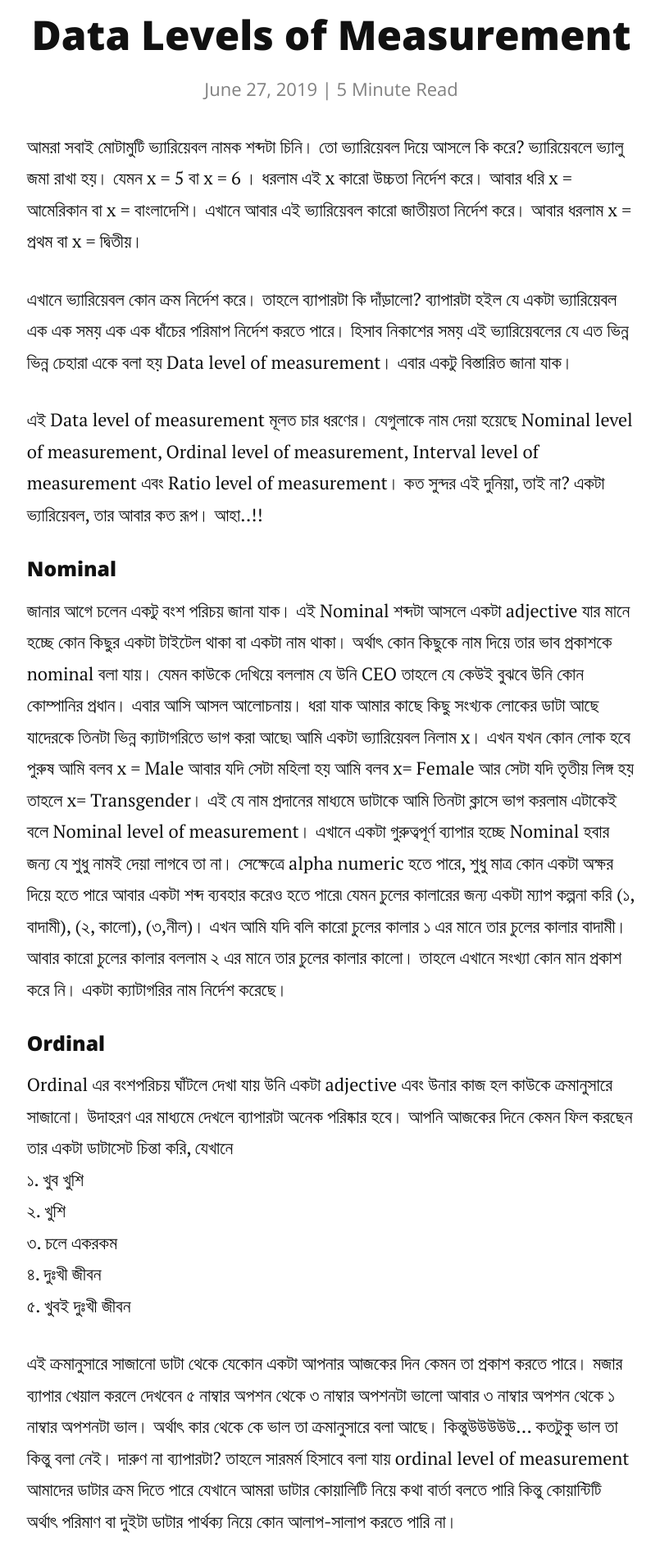
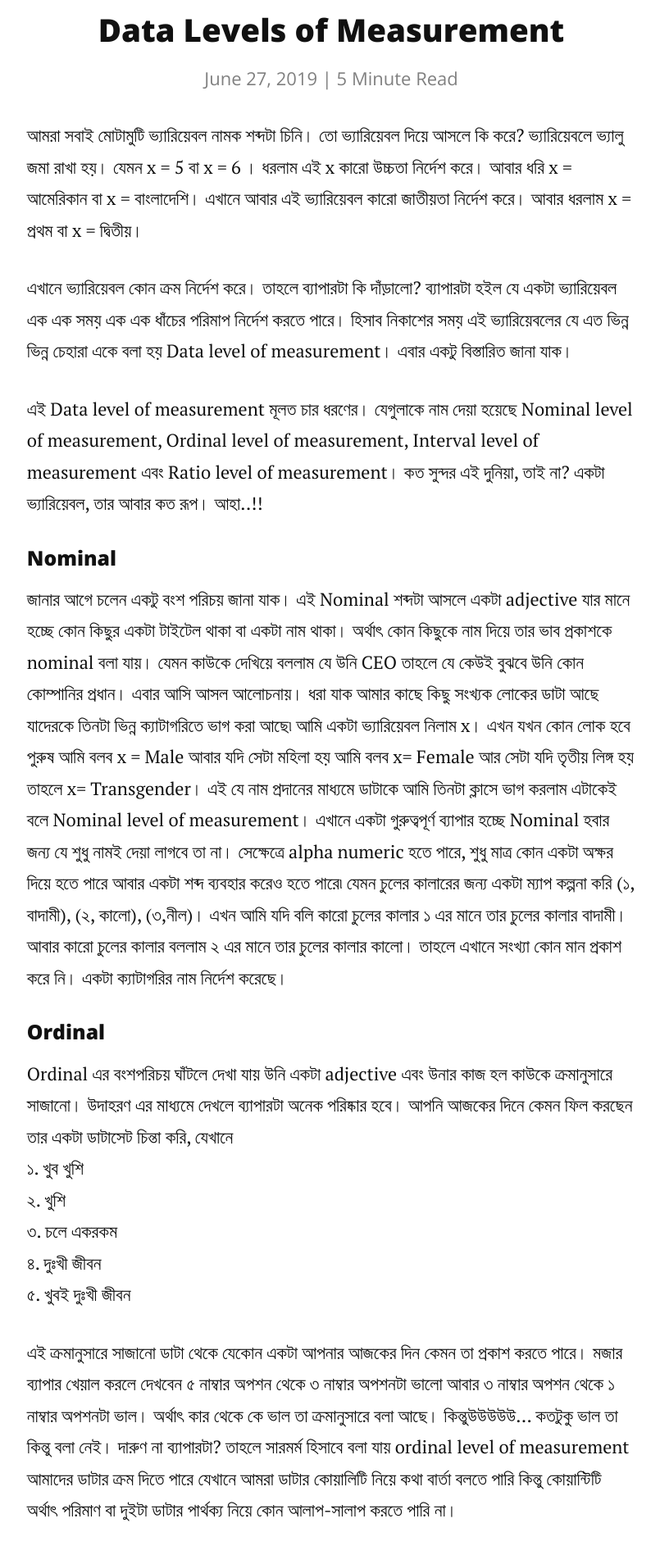
Before and after one commit to farhapartex/farhapartex.github.io, a Jekyll site: the page built from _posts/2019-06-27-data-levels-of-measurement.md, in a window 1280 px wide. Shown: the part 694-2591 px from the top of the page at 82% size, without its empty margins (236-1041 px from the left). Built offline with Jekyll 4.4.1, drawn with Linux system fonts in a browser that asks for light colours; nearby versions of some CDN libraries; comment, search, counter and statistics services are not loaded.

Commit message:
latest commit

```diff
--- a/_layouts/post.html
+++ b/_layouts/post.html
@@ -7,7 +7,7 @@
         <img src="{{ '/assets/img/' | prepend: site.baseurl | append: page.image }}" alt="" />
       </div>
   {% endif %}
-  <h2 class="postTitle">{{ page.title }}</h2>
+  <h3 class="postTitle">{{ page.title }}</h3>
   <p class="meta">{{ page.date | date: '%B %d, %Y' }} | <span class="time">{{ page.content | number_of_words | divided_by:180 }}</span> Minute Read</p>
 
   {{ content }}
```
